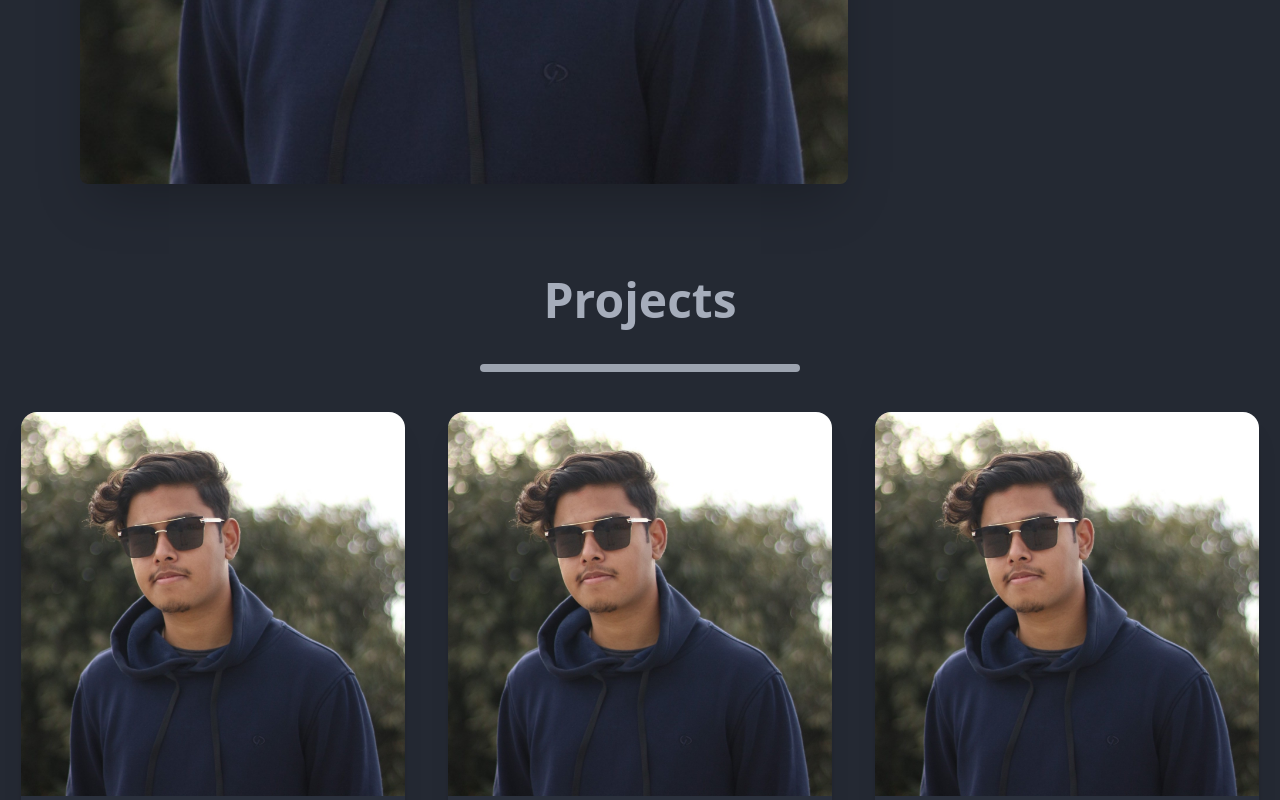
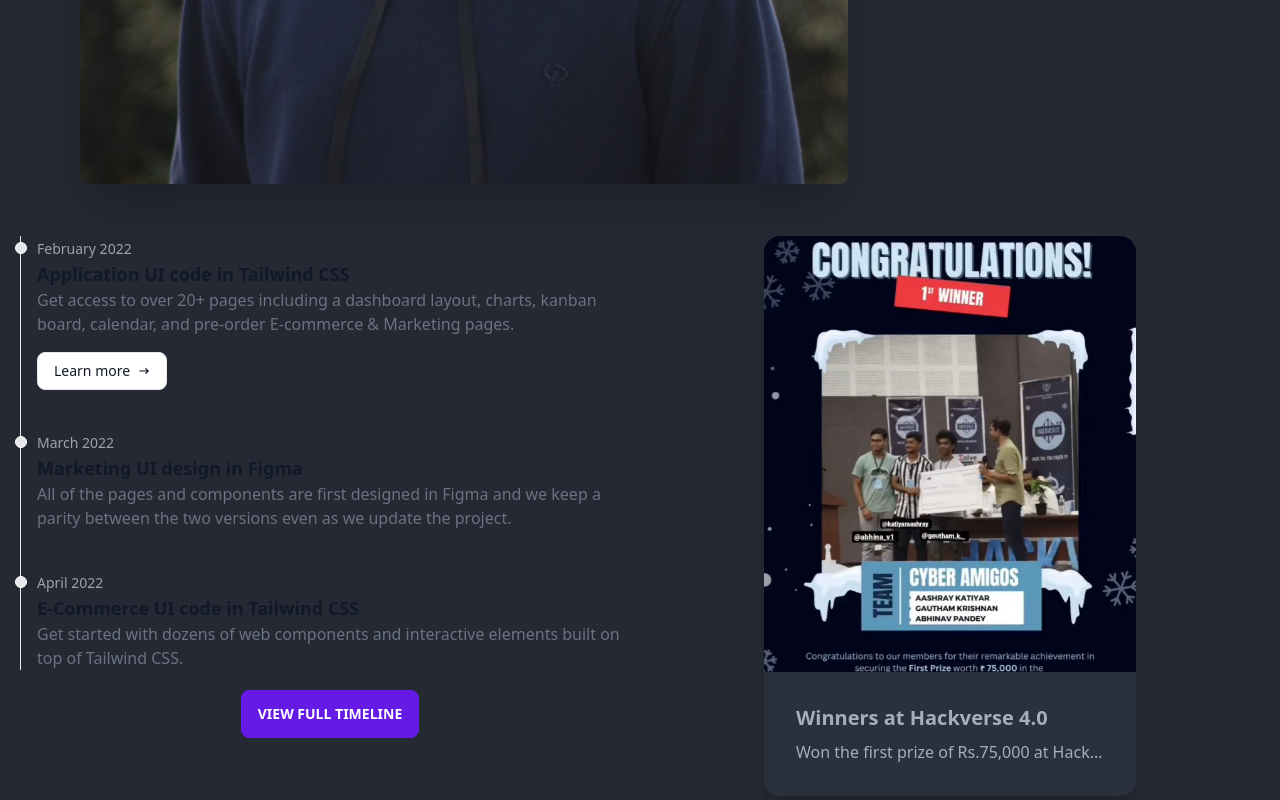
Before and after one commit to Abhinavxox/Portfolio-V2, a React (Vite) app: page / in a window 1280 px wide. Shown: the part 680-1480 px from the top of the page. Built offline with nearby package versions, Linux system fonts and the light colour scheme; the HTML template or start-up script is replaced by a standard one.

Commit message:
<Added>:[Timeline component]

```diff
--- a/src/App.jsx
+++ b/src/App.jsx
@@ -2,6 +2,7 @@ import BlogsHero from "./components/BlogsHero";
 import Hero from "./components/Hero";
 import Navbar from "./components/Navbar";
 import ProjectsHero from "./components/ProjectsHero";
+import Timeline from "./components/Timeline";
 
 const App = () => {
   return (
@@ -9,6 +10,7 @@ const App = () => {
       <div className="m-0 bg-base-200 min-h-screen">
         <Navbar />
         <Hero />
+        <Timeline />
         <ProjectsHero />
         <BlogsHero />
       </div>
--- a/src/components/Hero.jsx
+++ b/src/components/Hero.jsx
@@ -13,6 +13,11 @@ const Hero = () => {
     to: { opacity: 1 },
     config: { duration: 1000 },
   });
+
+  const handleDownloadCV = () => {
+    const pdfUrl = "/resume/Resume.pdf";
+    window.open(pdfUrl, "_blank");
+  };
 
   return (
     <div className="w-full flex justify-center">
@@ -39,7 +44,9 @@ const Hero = () => {
                 Fullstack Developer | Musician | Philanthropist
               </p>
               <div className="flex justify-center w-full my-5">
-                <button className="btn btn-primary">Download CV</button>
+                <button className="btn btn-primary" onClick={handleDownloadCV}>
+                  Download CV
+                </button>
               </div>
             </animated.div>
           </div>
--- a/src/components/Navbar.jsx
+++ b/src/components/Navbar.jsx
@@ -1,4 +1,5 @@
 import React, { useState } from "react";
+import { Link } from "react-router-dom";
 
 const Navbar = () => {
   return (
@@ -41,6 +42,8 @@ const Navbar = () => {
         <h1 className="normal-case text-xl font-bold"></h1>
       </div>
       <div className="navbar-end">
+        <Link to="https://github.com/Abhinavxox">
+          {" "}
           <button className="btn btn-ghost btn-circle">
             <svg
               className="h-5 w-5"
@@ -51,6 +54,8 @@ const Navbar = () => {
               <path d="M165.9 397.4c0 2-2.3 3.6-5.2 3.6-3.3.3-5.6-1.3-5.6-3.6 0-2 2.3-3.6 5.2-3.6 3-.3 5.6 1.3 5.6 3.6zm-31.1-4.5c-.7 2 1.3 4.3 4.3 4.9 2.6 1 5.6 0 6.2-2s-1.3-4.3-4.3-5.2c-2.6-.7-5.5.3-6.2 2.3zm44.2-1.7c-2.9.7-4.9 2.6-4.6 4.9.3 2 2.9 3.3 5.9 2.6 2.9-.7 4.9-2.6 4.6-4.6-.3-1.9-3-3.2-5.9-2.9zM244.8 8C106.1 8 0 113.3 0 252c0 110.9 69.8 205.8 169.5 239.2 12.8 2.3 17.3-5.6 17.3-12.1 0-6.2-.3-40.4-.3-61.4 0 0-70 15-84.7-29.8 0 0-11.4-29.1-27.8-36.6 0 0-22.9-15.7 1.6-15.4 0 0 24.9 2 38.6 25.8 21.9 38.6 58.6 27.5 72.9 20.9 2.3-16 8.8-27.1 16-33.7-55.9-6.2-112.3-14.3-112.3-110.5 0-27.5 7.6-41.3 23.6-58.9-2.6-6.5-11.1-33.3 2.6-67.9 20.9-6.5 69 27 69 27 20-5.6 41.5-8.5 62.8-8.5s42.8 2.9 62.8 8.5c0 0 48.1-33.6 69-27 13.7 34.7 5.2 61.4 2.6 67.9 16 17.7 25.8 31.5 25.8 58.9 0 96.5-58.9 104.2-114.8 110.5 9.2 7.9 17 22.9 17 46.4 0 33.7-.3 75.4-.3 83.6 0 6.5 4.6 14.4 17.3 12.1C428.2 457.8 496 362.9 496 252 496 113.3 383.5 8 244.8 8zM97.2 352.9c-1.3 1-1 3.3.7 5.2 1.6 1.6 3.9 2.3 5.2 1 1.3-1 1-3.3-.7-5.2-1.6-1.6-3.9-2.3-5.2-1zm-10.8-8.1c-.7 1.3.3 2.9 2.3 3.9 1.6 1 3.6.7 4.3-.7.7-1.3-.3-2.9-2.3-3.9-2-.6-3.6-.3-4.3.7zm32.4 35.6c-1.6 1.3-1 4.3 1.3 6.2 2.3 2.3 5.2 2.6 6.5 1 1.3-1.3.7-4.3-1.3-6.2-2.2-2.3-5.2-2.6-6.5-1zm-11.4-14.7c-1.6 1-1.6 3.6 0 5.9 1.6 2.3 4.3 3.3 5.6 2.3 1.6-1.3 1.6-3.9 0-6.2-1.4-2.3-4-3.3-5.6-2z" />
             </svg>
           </button>
+        </Link>
+        <Link to="https://twitter.com/MeroNaamAbhinav">
           <button className="btn btn-ghost btn-circle">
             <svg
               xmlns="http://www.w3.org/2000/svg"
@@ -61,6 +66,7 @@ const Navbar = () => {
               <path d="M459.37 151.716c.325 4.548.325 9.097.325 13.645 0 138.72-105.583 298.558-298.558 298.558-59.452 0-114.68-17.219-161.137-47.106 8.447.974 16.568 1.299 25.34 1.299 49.055 0 94.213-16.568 130.274-44.832-46.132-.975-84.792-31.188-98.112-72.772 6.498.974 12.995 1.624 19.818 1.624 9.421 0 18.843-1.3 27.614-3.573-48.081-9.747-84.143-51.98-84.143-102.985v-1.299c13.969 7.797 30.214 12.67 47.431 13.319-28.264-18.843-46.781-51.005-46.781-87.391 0-19.492 5.197-37.36 14.294-52.954 51.655 63.675 129.3 105.258 216.365 109.807-1.624-7.797-2.599-15.918-2.599-24.04 0-57.828 46.782-104.934 104.934-104.934 30.213 0 57.502 12.67 76.67 33.137 23.715-4.548 46.456-13.32 66.599-25.34-7.798 24.366-24.366 44.833-46.132 57.827 21.117-2.273 41.584-8.122 60.426-16.243-14.292 20.791-32.161 39.308-52.628 54.253z" />
             </svg>
           </button>
+        </Link>
       </div>
     </div>
   );
--- /dev/null
+++ b/src/components/Timeline.jsx
@@ -0,0 +1,97 @@
+import React from "react";
+import { Link } from "react-router-dom";
+
+const Timeline = () => {
+  return (
+    <div className="grid grid-cols-1 xl:grid-cols-2 p-5">
+      {/* TimeLine */}
+      <div className="h-full">
+        <div className="w-full flex justify-center items-center">
+          <ol class="relative border-l border-gray-200 dark:border-gray-700">
+            <li class="mb-10 ml-4">
+              <div class="absolute w-3 h-3 bg-gray-200 rounded-full mt-1.5 -left-1.5 border border-white dark:border-gray-900 dark:bg-gray-700"></div>
+              <time class="mb-1 text-sm font-normal leading-none text-gray-400 dark:text-gray-500">
+                February 2022
+              </time>
+              <h3 class="text-lg font-semibold text-gray-900 dark:text-white">
+                Application UI code in Tailwind CSS
+              </h3>
+              <p class="mb-4 text-base font-normal text-gray-500 dark:text-gray-400">
+                Get access to over 20+ pages including a dashboard layout,
+                charts, kanban board, calendar, and pre-order E-commerce &
+                Marketing pages.
+              </p>
+              <a
+                href="#"
+                class="inline-flex items-center px-4 py-2 text-sm font-medium text-gray-900 bg-white border border-gray-200 rounded-lg hover:bg-gray-100 hover:text-blue-700 focus:z-10 focus:ring-4 focus:outline-none focus:ring-gray-200 focus:text-blue-700 dark:bg-gray-800 dark:text-gray-400 dark:border-gray-600 dark:hover:text-white dark:hover:bg-gray-700 dark:focus:ring-gray-700"
+              >
+                Learn more{" "}
+                <svg
+                  class="w-3 h-3 ml-2"
+                  fill="currentColor"
+                  viewBox="0 0 20 20"
+                  xmlns="http://www.w3.org/2000/svg"
+                >
+                  <path
+                    fill-rule="evenodd"
+                    d="M12.293 5.293a1 1 0 011.414 0l4 4a1 1 0 010 1.414l-4 4a1 1 0 01-1.414-1.414L14.586 11H3a1 1 0 110-2h11.586l-2.293-2.293a1 1 0 010-1.414z"
+                    clip-rule="evenodd"
+                  ></path>
+                </svg>
+              </a>
+            </li>
+            <li class="mb-10 ml-4">
+              <div class="absolute w-3 h-3 bg-gray-200 rounded-full mt-1.5 -left-1.5 border border-white dark:border-gray-900 dark:bg-gray-700"></div>
+              <time class="mb-1 text-sm font-normal leading-none text-gray-400 dark:text-gray-500">
+                March 2022
+              </time>
+              <h3 class="text-lg font-semibold text-gray-900 dark:text-white">
+                Marketing UI design in Figma
+              </h3>
+              <p class="text-base font-normal text-gray-500 dark:text-gray-400">
+                All of the pages and components are first designed in Figma and
+                we keep a parity between the two versions even as we update the
+                project.
+              </p>
+            </li>
+            <li class="ml-4">
+              <div class="absolute w-3 h-3 bg-gray-200 rounded-full mt-1.5 -left-1.5 border border-white dark:border-gray-900 dark:bg-gray-700"></div>
+              <time class="mb-1 text-sm font-normal leading-none text-gray-400 dark:text-gray-500">
+                April 2022
+              </time>
+              <h3 class="text-lg font-semibold text-gray-900 dark:text-white">
+                E-Commerce UI code in Tailwind CSS
+              </h3>
+              <p class="text-base font-normal text-gray-500 dark:text-gray-400">
+                Get started with dozens of web components and interactive
+                elements built on top of Tailwind CSS.
+              </p>
+            </li>
+          </ol>
+        </div>
+        <div className="flex justify-center py-5">
+          <button className="btn btn-primary">View Full Timeline</button>
+        </div>
+      </div>
+      {/* LatestPost */}
+      <Link to="https://www.linkedin.com/posts/itsmeabhinavpandey_had-an-amazing-experience-at-hackverse-nitk-activity-7053573165695856641-df6O/?utm_source=share&utm_medium=member_desktop">
+        <div className="flex justify-center">
+          <div className="card xl:w-3/5 w-full bg-base-100 shadow-xl h-[70vh] hover:scale-105 transition-transform duration-300">
+            <figure>
+              <img src="/images/Hackverse.jpeg" alt="Winner At Hackverse 4.0" />
+            </figure>
+            <div className="card-body">
+              <h2 className="card-title">Winners at Hackverse 4.0</h2>
+              <p className="truncate ...">
+                Won the first prize of Rs.75,000 at Hackverse 4.0, NIT-K. Our
+                project StoryWizard, a narrative story generator app...
+              </p>
+            </div>
+          </div>
+        </div>
+      </Link>
+    </div>
+  );
+};
+
+export default Timeline;
```
Also changed, not shown: public/images/Hackverse.jpeg (added), 1 other file (tests, documents, lock files or other folders). Lines whose indentation alone changed are shown as unchanged.
